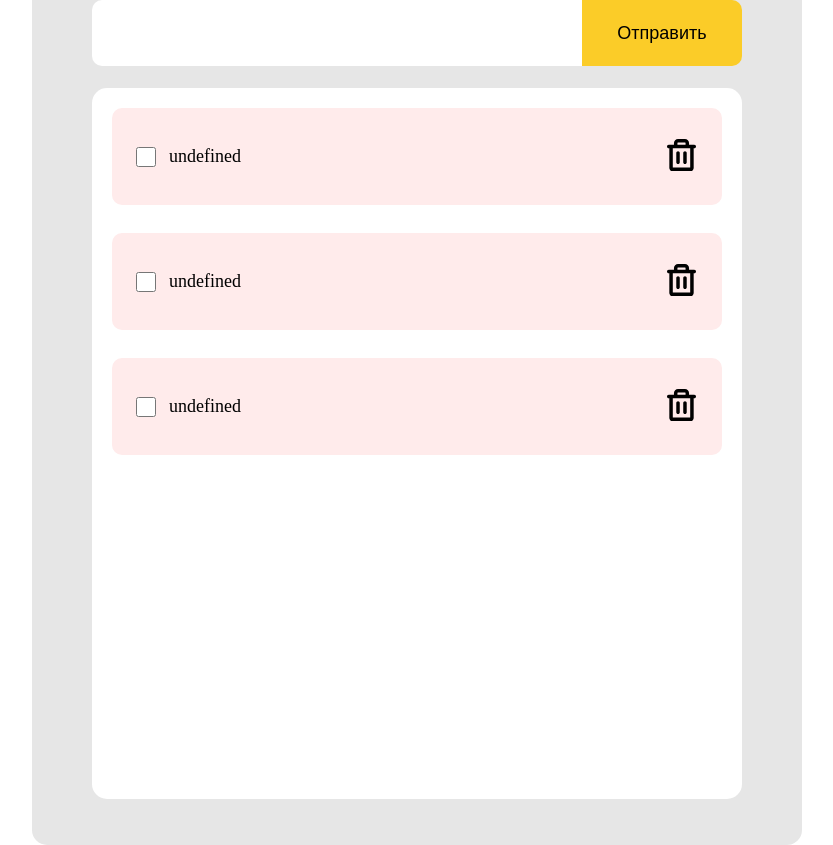
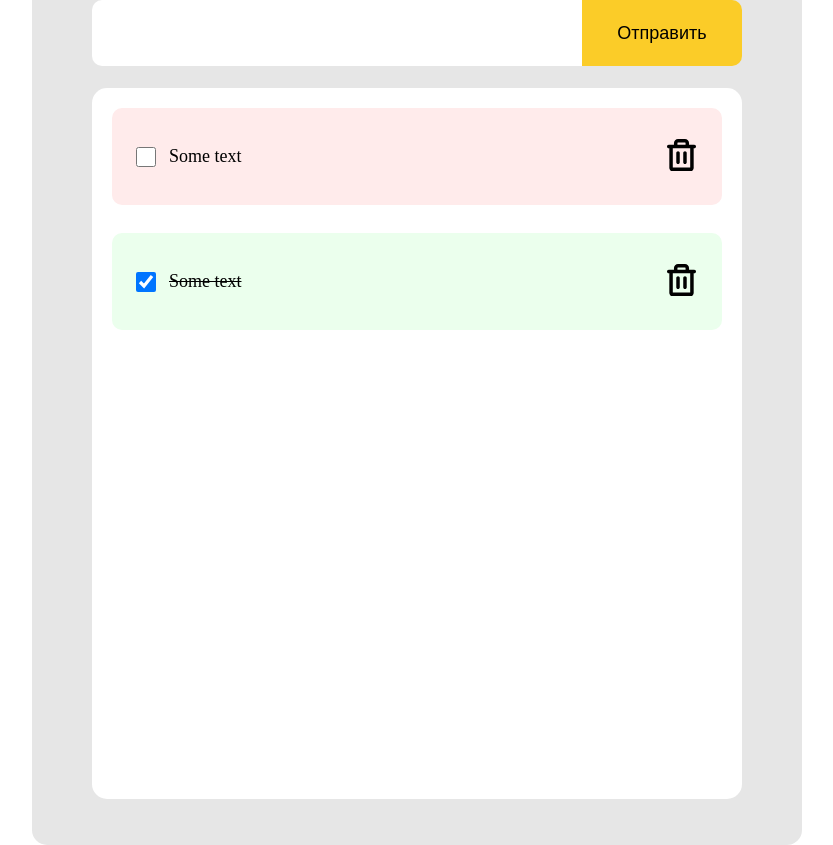
Before and after one commit to irqjew/todo-new, a plain HTML site: page todo/index.html in a window 1280 px wide. Both pictures are taken after a click on the button "Отправить". Shown: the whole page, without its empty margins (223-1056 px from the left). Drawn offline with Linux system fonts and the light colour scheme.

Commit message:
todo new

```diff
--- a/todo/index.html
+++ b/todo/index.html
@@ -21,7 +21,7 @@
                 </div>
 
                 <div class="app__list-item app__list-item_done">
-                    <input type="checkbox" class="app__list-checkbox">
+                    <input type="checkbox" checked id="yes" class="app__list-checkbox">
                     <p class="app__list-item-text">Some text</p>
                     <button class="app__list-btn"><img src="./Vector.svg" alt=""></button>
                 </div>
--- a/todo/test.js
+++ b/todo/test.js
@@ -1,125 +1,78 @@
-const url = 'http://127.0.0.1:3000/tasks'
-
-const inputEl = document.getElementsByClassName('app__controls-input') [0]
-const btnEl = document.getElementsByClassName('app__controls-button')[0]
-const listEl = document.getElementsByClassName('app__list')[0]
-const textEL = document.getElementsByClassName('app__list-item-text')[0]
-const btnDel = document.getElementsByClassName('app__list-btn')[0]
-const task = document.getElementsByClassName('app__list-item')[0]
-let counter = 1
-const data = [
-    { id: 1, text: 'lol', isDone: true},
-    { id: 2, text: 'lol', isDone: false}
-]
-
-data.forEach((item) => {
-    if(item.id > counter) {
-        counter = item.id
-    };
-})
-if(counter > 1) {
-    counter++
-}
-
-// //API
-
-// async function getItems() {
-//     const res = await fetch(url, {
-//         method: 'GET'
-//     })
-//     if(!res.ok) {
-//         console.log('Wrong');
-//         return
-//     }
-//     data = await res.json()
-// }
-
-
-// async function CreateTaskApi(data) {
-//     const res = await fetch(url, {
-//         method: 'POST',
-//         body: JSON.stringify({
-//             text: data.text,
-//             isDone: data.isDone
-//         })
-//     })
-// }
-
-//APP
-//data.forEach((item) => {
-//    if(item.id > counter) {
-//        counter = item.id
-//    }
-//if (counter > 1) {
-//    counter++
-//}
-//    render()
-//})
+const inputEl = document.getElementsByClassName('app__controls-input')[0];
+const btnEl = document.getElementsByClassName('app__controls-button')[0];
+const listEl = document.getElementsByClassName('app__list')[0];
+let counter = 1;
+const data = [];
 
 function createTask(objectData) {
     const root = document.createElement('div');
     root.classList.add('app__list-item');
 
-    if (data.isDone === true) {
-        root.classList.add('app__list-item_done')
-    };
+    if (objectData.isDone) {
+        root.classList.add('app__list-item_done');
+    }
 
     const input = document.createElement('input');
     input.classList.add('app__list-checkbox');
 
-    if (data.isDone === true) {
-        input.checked = true
-    };
+    if (objectData.isDone) {
+        input.checked = true;
+    }
 
-    input.type = 'checkbox'
+    input.type = 'checkbox';
 
-    const txt = document.createElement('p')
-    txt.classList.add('app__list-item-text')
-    txt.innerText = data.text
+    const txt = document.createElement('p');
+    txt.classList.add('app__list-item-text');
+    txt.innerText = objectData.text;
 
-    const btn = document.createElement('button')
-    btn.classList.add('app__list-btn')
+    const btn = document.createElement('button');
+    btn.classList.add('app__list-btn');
 
-    const img = document.createElement('img')
-    img.src = './vector.svg'
-    img.alt = 'trash'
+    const img = document.createElement('img');
+    img.src = './vector.svg';
+    img.alt = 'trash';
 
-    btn.appendChild(img)
+    btn.appendChild(img);
 
-    root.appendChild(input)
-    root.appendChild(txt)
-    root.appendChild(btn)
-    return root
+    btn.addEventListener('click', () => {
+        root.remove();
+        data.splice(0)
+    });
+
+    root.appendChild(input);
+    root.appendChild(txt);
+    root.appendChild(btn);
+    return root;
 }
 
-
-btnDel.addEventListener('click', () => {
-    task.delete()
-})
-
 btnEl.addEventListener('click', () => {
-    const textValue = inputEl.value;
-    data.push({
-        id: 3,
-        text: textValue,
-        isDone: false
-    })
-    render()
-    inputEl.value = ''
-})
+    const textValue = inputEl.value.trim();
+    if (textValue !== '') {
+        data.push({
+            id: counter++,
+            text: textValue,
+            isDone: false
+        });
+        render();
+        inputEl.value = '';
+    }
+});
 
 function render() {
-    listEl.innerHTML = ''
-    for(let item of data) {
+    listEl.innerHTML = '';
+    for (let item of data) {
         const tmpElement = createTask(item);
-        listEl.appendChild(tmpElement)
+        listEl.appendChild(tmpElement);
     }
 }
 
-// function render() {
-//     listEl.innerHTML = ''
-//     for (let item of data) {
-//         const tmpElement = createTask(item)
-//         listEl.appendChild(tmpElement)
-//     }
-// }
+const correct = document.querySelector('#yes')
+console.log(yes.checked)
+
+if (yes.checked === false) {
+    console.log('111')
+}
+
+if (yes.checked === true) {
+    createTask()
+}
```
